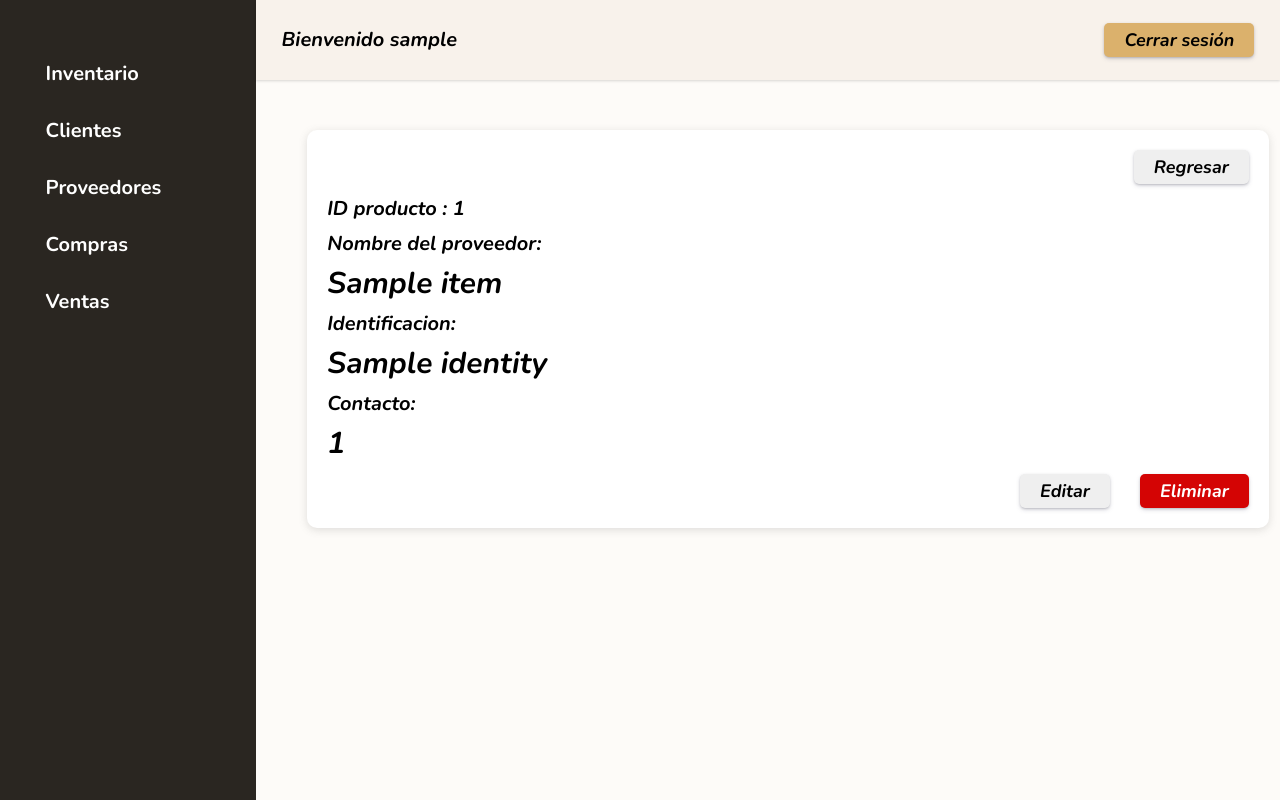
After one commit to Jaimeangel/SGI-Pymes, a Django app: page /suppliers/supplier/1 in a window 1280 px wide. The commit adds this page. Run offline with Django 4.2, Linux system fonts and the light colour scheme; a user stored in the database is signed in; tables that the repository leaves empty hold one stand-in row (values such as "Sample post"); a database or web service that is not in the repository returns one stand-in record (values such as "Sample title"); data that the repository does not hold is empty.

Commit message:
agregando vistas de paginas para proveedores

```diff
--- a/SIP/dashboard/templates/dashboard.html
+++ b/SIP/dashboard/templates/dashboard.html
@@ -23,7 +23,9 @@
                     <a href="{% url 'clients' %}">
                         <button class="btn_options">Clientes</button>
                     </a>
-                    <button class="btn_options">Proveedores</button>
+                    <a href="{% url 'suppliers' %}">
+                        <button class="btn_options">Proveedores</button>
+                    </a>
                     <button class="btn_options">Compras</button>
                     <button class="btn_options">Ventas</button>
                 </div>
--- /dev/null
+++ b/SIP/dashboard/templates/detail_proveedor.html
@@ -0,0 +1,43 @@
+{% extends "dashboard.html" %}
+
+{% block title  %}
+    detalle producto
+{% endblock  %}
+
+{% block head %}
+    {% load static %}
+    <link rel="stylesheet" href="{% static  "detail_product.css"  %}">
+{% endblock  %}
+
+{% block content  %}
+    <div class="content_table">
+        <div class="box_detail">
+            <div class="group_btn">
+                <a href="{% url 'suppliers' %}">
+                    <button class="btn">Regresar</button>
+                </a>
+            </div>
+            <h2 class="subtitle">ID producto : {{proveedor.id}}</h2>
+            <div class="box_detail">
+                <p class="subtitle">Nombre del proveedor:</p>
+                <h2 class="title">{{proveedor.name}}</h2>
+            </div>
+            <div class="box_detail">
+                <p class="subtitle">Identificacion:</p>
+                <p class="title">{{proveedor.identity}}</p>
+            </div>
+            <div class="box_detail">
+                <p class="subtitle">Contacto:</p>
+                <p class="title">{{proveedor.contact_number}}</p>
+            </div>
+            <div class="group_btn">
+                <a href="{% url 'edit-supplier' proveedor.id %}">
+                    <button class="btn">Editar</button>
+                </a>
+                <a href="{% url 'delete-supplier' proveedor.id %}">
+                    <button class="btn delete">Eliminar</button>
+                </a>
+            </div>
+        </div>
+    </div>
+{% endblock  %}
--- a/SIP/dashboard/urls.py
+++ b/SIP/dashboard/urls.py
@@ -1,6 +1,6 @@
 from django.urls import path
 from .views import dashboard_home,inventory_view,add_producto,detail_product,delete_product,edit_product,clientes_view,add_cliente,detail_cliente,delete_cliente,edit_cliente
-
+from .views import proveedores_view,add_proveedor,detail_proveedor,delete_proveedor,edit_proveedor
 urlpatterns = [
     path('dashboard', dashboard_home, name='dashboard-home'),
 
@@ -15,4 +15,10 @@ urlpatterns = [
     path('clients/client/<int:pk>',detail_cliente,name='detail-client'),
     path('clients/client/delete/<int:pk>',delete_cliente,name='delete-cliente'),
     path('clients/client/edit/<int:pk>',edit_cliente,name='edit-cliente'),
+
+    path('suppliers',proveedores_view , name='suppliers'),
+    path('add-suppliers', add_proveedor, name='add-supplier'),
+    path('suppliers/supplier/<int:pk>',detail_proveedor,name='detail-supplier'),
+    path('suppliers/supplier/delete/<int:pk>',delete_proveedor,name='delete-supplier'),
+    path('suppliers/supplier/edit/<int:pk>',edit_proveedor,name='edit-supplier'),
 ]
--- a/SIP/dashboard/views.py
+++ b/SIP/dashboard/views.py
@@ -2,7 +2,7 @@ from django.shortcuts import render,redirect
 from django.http import HttpResponse
 from django.contrib.auth.decorators import login_required
 from rest_framework.authtoken.models import Token
-from .forms import ProductForm,ClienteForm
+from .forms import ProductForm,ClienteForm,ProveedorForm
 import requests
 
 @login_required(login_url='/login')
@@ -357,3 +357,171 @@ def edit_cliente(request, pk):
             return HttpResponse("An unexpected error occurred.", status=500)
 
     return render(request, 'edit_client.html', {'form': form,'cliente': client_data})
+
+
+#Vistas Proveedores
+
+@login_required(login_url='/login')
+def proveedores_view(request):
+    url = "http://localhost:8000/api/suppliers/"
+
+    # A GET request to the API
+    data = requests.get(url)
+
+    # Print the response
+    data_json = data.json()
+    return render(request, 'proveedores_list.html',{'proveedores':data_json})
+
+@login_required(login_url='/login')
+def add_proveedor(request):
+    if request.method == 'POST':
+        form = ProveedorForm(request.POST)
+        if form.is_valid():
+            # Extract data from form and convert to appropriate types
+            name = form.cleaned_data['name']
+            contact_number = int(form.cleaned_data['contact_number'])  # Convert Decimal to float
+            identity = int(form.cleaned_data['identity'])  # Ensure category is an integer
+
+            # Ensure the user is authenticated
+            if request.user.is_authenticated:
+                # Get the token of the authenticated user
+                token, created = Token.objects.get_or_create(user=request.user)
+
+                # Prepare the payload for the API request
+                payload = {
+                    'name': name,
+                    'contact_number': contact_number,
+                    'identity': identity,
+                }
+
+                # Define the API endpoint
+                api_endpoint = "http://localhost:8000/api/suppliers/"
+
+                # Set up the headers, including the token for authorization
+                headers = {
+                    'Authorization': f'Token {token.key}',
+                    'Content-Type': 'application/json'
+                }
+
+                # Make the API request
+                response = requests.post(api_endpoint, json=payload, headers=headers)
+
+                # Check if the request was successful
+                if response.status_code == 201:
+                    return redirect('suppliers')
+                else:
+                    print('API request failed:', response.text)
+            else:
+                print('User is not authenticated')
+                return redirect('login')  # Redirect to login if user is not authenticated
+        else:
+            print('Form is not valid')
+    else:
+        form = ProveedorForm()
+
+    return render(request, 'add_proveedor.html', {'form': form})
+
+@login_required(login_url='/login')
+def detail_proveedor(request,pk):
+    url = f"http://localhost:8000/api/suppliers/{pk}/"
+
+
+    try:
+        proveedor_detail = requests.get(url)
+        proveedor_detail.raise_for_status()
+
+        # Print the response
+        proveedor_detail_json = proveedor_detail.json()
+        return render(request, 'detail_proveedor.html', {'proveedor': proveedor_detail_json})
+
+    except requests.exceptions.RequestException as req_err:
+        print(f"An error occurred: {req_err}")
+        return HttpResponse("An error occurred.", status=500)
+
+    except ValueError as val_err:
+        print(f"JSON decoding failed: {val_err}")
+        return HttpResponse("Error decoding JSON response.", status=500)
+
+    except Exception as e:
+        print(f"An unexpected error occurred: {e}")
+        return HttpResponse("An unexpected error occurred.", status=500)
+
+@login_required(login_url='/login')
+def delete_proveedor(request,pk):
+    url = f"http://localhost:8000/api/suppliers/{pk}/"
+
+    try:
+        proveedor_detail = requests.delete(url)
+        proveedor_detail.raise_for_status()
+
+        return redirect('suppliers')
+
+    except requests.exceptions.RequestException as req_err:
+        print(f"An error occurred: {req_err}")
+        return HttpResponse("An error occurred.", status=500)
+
+    except ValueError as val_err:
+        print(f"JSON decoding failed: {val_err}")
+        return HttpResponse("Error decoding JSON response.", status=500)
+
+    except Exception as e:
+        print(f"An unexpected error occurred: {e}")
+        return HttpResponse("An unexpected error occurred.", status=500)
+
+@login_required(login_url='/login')
+def edit_proveedor(request, pk):
+    url = f"http://localhost:8000/api/suppliers/{pk}/"
+
+    # Obtener el token del usuario autenticado
+    token, created = Token.objects.get_or_create(user=request.user)
+    headers = {
+        'Authorization': f'Token {token.key}',
+        'Content-Type': 'application/json'
+    }
+
+    if request.method == 'POST':
+        form = ProveedorForm(request.POST)
+        if form.is_valid():
+            name = form.cleaned_data['name']
+            contact_number = int(form.cleaned_data['contact_number'])  # Convert Decimal to float
+            identity = int(form.cleaned_data['identity'])  # Ensure category is an integer
+
+            payload = {
+                'name': name,
+                'contact_number': contact_number,
+                'identity': identity,
+            }
+
+            # Realizar una solicitud PUT a la API para actualizar el producto
+            response = requests.put(url, json=payload, headers=headers)
+            if response.status_code == 200:
+                return redirect('suppliers')
+            else:
+                print('API request failed:', response.text)
+        else:
+            print('Form is not valid')
+    else:
+        # Realizar una solicitud GET a la API para obtener los datos actuales del producto
+        try:
+            response = requests.get(url, headers=headers)
+            response.raise_for_status()
+            client_data = response.json()
+
+            # Inicializar el formulario con los datos actuales del producto
+            form = ProveedorForm(initial={
+                'name': client_data['name'],
+                'contact_number': client_data['contact_number'],  # Ajusta según el campo de tu formulario
+                'identity': client_data['identity'],
+            })
+
+        except requests.exceptions.RequestException as req_err:
+            print(f"An error occurred: {req_err}")
+            return HttpResponse("An error occurred.", status=500)
+        except ValueError as val_err:
+            print(f"JSON decoding failed: {val_err}")
+            return HttpResponse("Error decoding JSON response.", status=500)
+        except Exception as e:
+            print(f"An unexpected error occurred: {e}")
+            return HttpResponse("An unexpected error occurred.", status=500)
+
+    return render(request, 'edit_proveedor.html', {'form': form,'proveedor': client_data})
```
Also changed, not shown: SIP/dashboard/forms.py (+18 -0 lines), SIP/dashboard/templates/add_proveedor.html (added, +28 -0 lines), SIP/dashboard/templates/edit_proveedor.html (added, +28 -0 lines), SIP/dashboard/templates/proveedores_list.html (added, +37 -0 lines).
